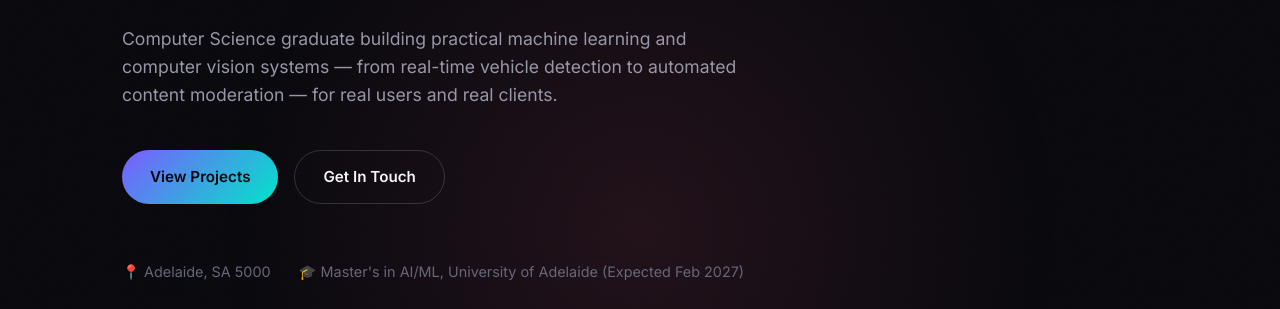
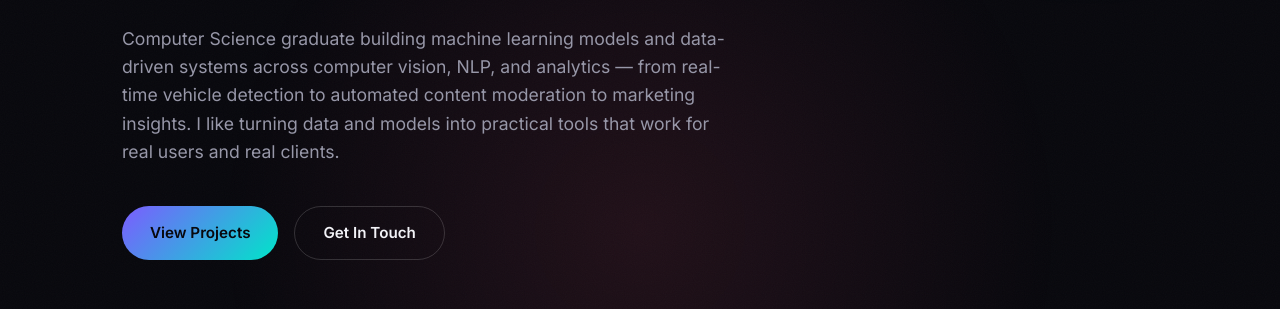
Before and after one commit to Kirtan-uchil/Kirtan-uchil.github.io, a plain HTML site: page index.html in a window 1280 px wide. Shown: the part 491-800 px from the top of the page. Drawn offline with Linux system fonts and the light colour scheme.

Commit message:
Broaden hero bio to cover more roles
Mention building ML models explicitly and widen scope beyond computer vision to open up more role types.

Co-Authored-By: Claude Sonnet 5 <noreply@anthropic.com>

```diff
--- a/index.html
+++ b/index.html
@@ -46,9 +46,10 @@
         and act on the real world.
       </h1>
       <p class="hero-sub reveal">
-        Computer Science graduate building practical machine learning and computer vision
-        systems — from real-time vehicle detection to automated content moderation —
-        for real users and real clients.
+        Computer Science graduate building machine learning models and data-driven
+        systems across computer vision, NLP, and analytics — from real-time vehicle
+        detection to automated content moderation to marketing insights. I like turning
+        data and models into practical tools that work for real users and real clients.
       </p>
       <div class="hero-actions reveal">
         <a href="#projects" class="btn btn-primary">View Projects</a>
```
